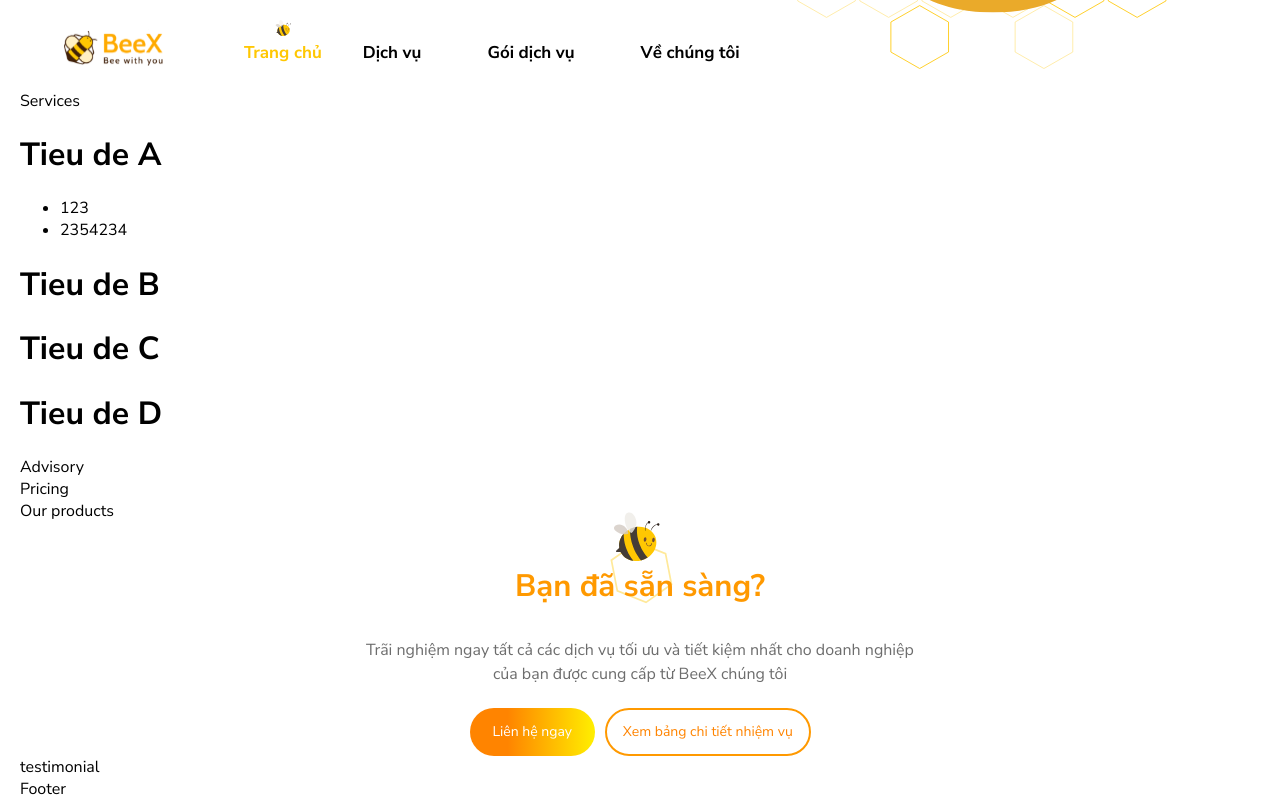
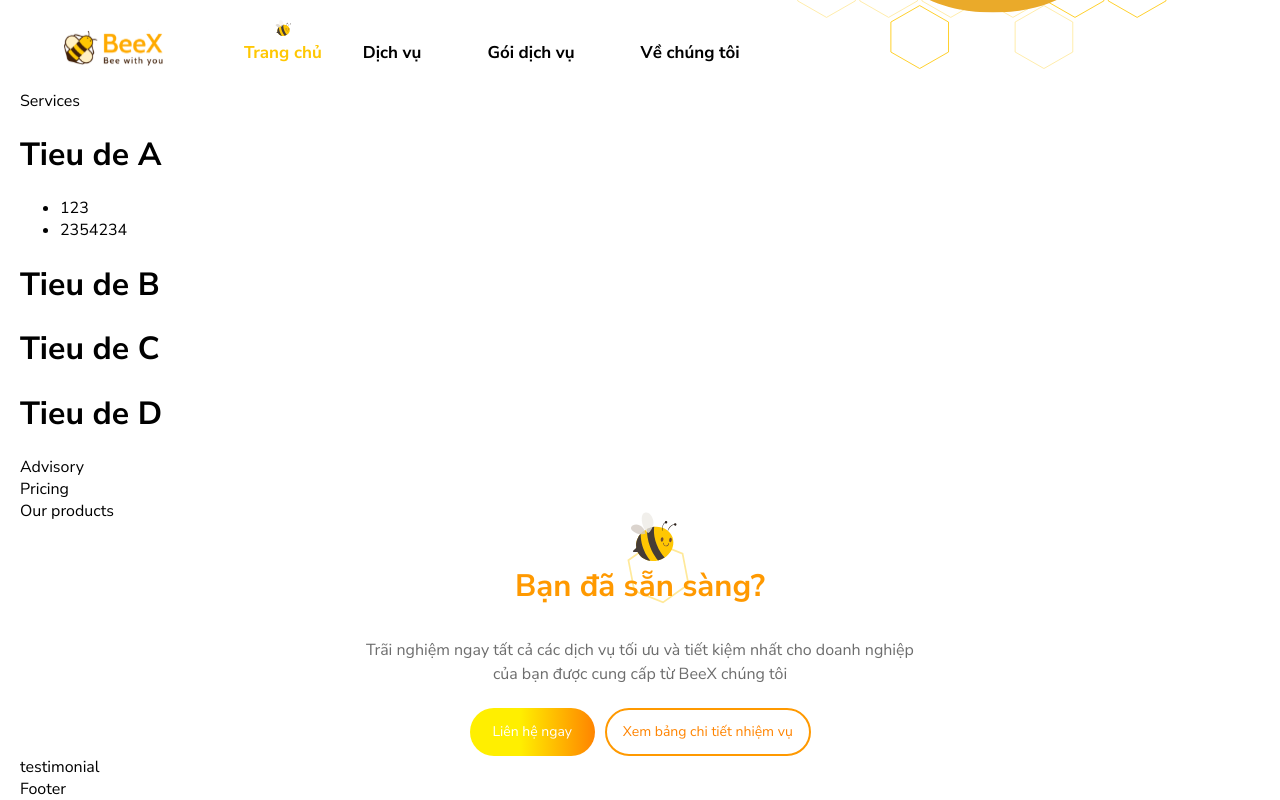
Before and after one commit to HHuy2000/beex-website, a Next.js app: page / in a window 1280 px wide. In both pictures the pointer is over the button "Liên hệ ngay". Shown: the part 479-1279 px from the top of the page. Built offline with nearby package versions, Linux system fonts and the light colour scheme.

Commit message:
adding more effects

```diff
--- a/components/home/CTA.module.css
+++ b/components/home/CTA.module.css
@@ -8,7 +8,7 @@
   position: absolute;
   width: 95.5px;
   height: 102.5px;
-  margin-left: 573px;
+  margin-left: 590px;
   bottom: 141px;
   z-index: 0;
 }
@@ -60,6 +60,8 @@
 
 .CTAContactButton:hover {
   cursor: pointer;
+  background-image: linear-gradient(to right,#ffef00  40%, #ff8400 100%);
+  transition-duration: 2s ;
 }
 
 .CTADetailButton {
```
